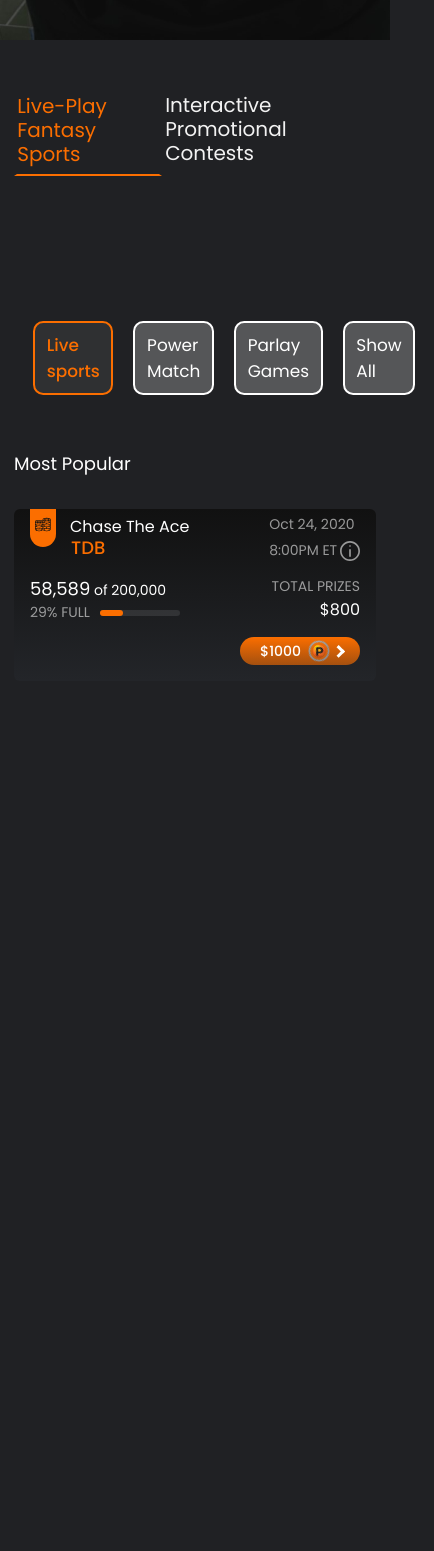
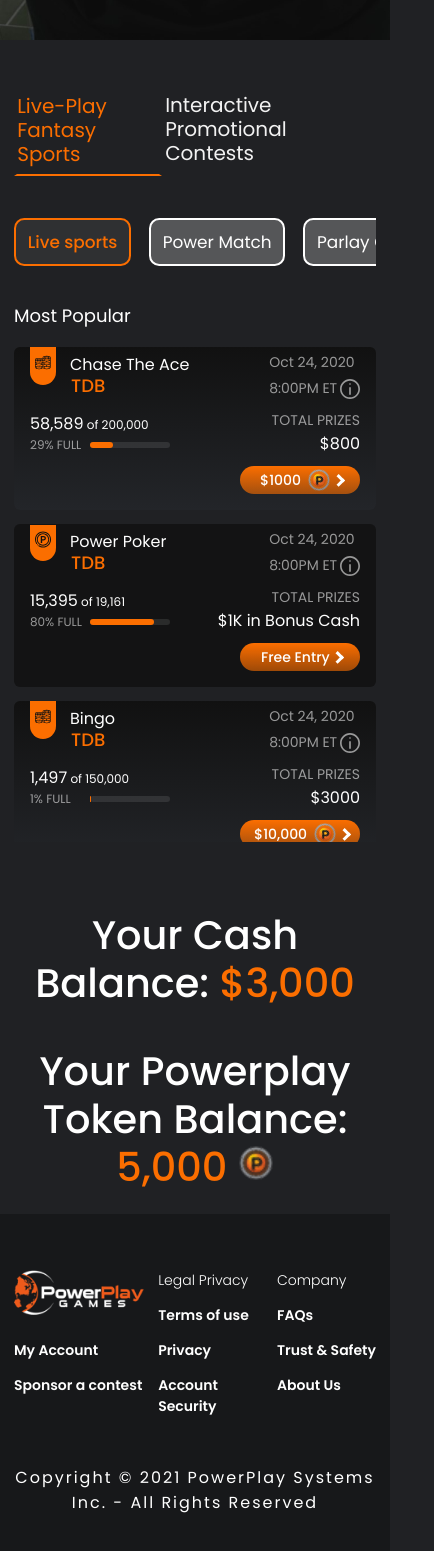
Before and after one commit to fancykingstar/live-fantasy, a React (Create React App) app: page /power-center in a window 390 px wide. Shown: the part 804-2355 px from the top of the page, 434 px wide, since content can reach past the window. Before the commit the page ends 1783 px from the top, so only its background shows below. Built offline with nearby package versions, Linux system fonts and the light colour scheme.

Commit message:
__design-the-responsive-power-center

```diff
--- a/src/components/Footer/Footer.js
+++ b/src/components/Footer/Footer.js
@@ -3,7 +3,7 @@
 import { Link } from 'react-router-dom';
 
 const Footer = props => (
-    <footer className='__footer'>
+    <footer className={`__footer ${props.isBlack ? '__style-2' : ''}`}>
         <div className='__footer-links __container-2'>
             <img src={logo} alt='' className='__logo' />
             <div>Legal Privacy</div>
@@ -17,6 +17,7 @@
             <Link to='/account-security'>Account Security</Link>
             <Link to='/about-us'>About Us</Link>
         </div>
+        <div className='__mediam __center __mt-3'>Copyright © 2021 PowerPlay Systems Inc. - All Rights Reserved</div>
     </footer>
 )
 
--- a/src/components/Footer/Footer.scss
+++ b/src/components/Footer/Footer.scss
@@ -1,6 +1,9 @@
 .__footer{
-    background-image: linear-gradient(to bottom, #202124, #111111);
-    padding: 4em 0 5em 0;
+    background: linear-gradient(to bottom, #202124, #111111);
+    padding: 4em 0;
+    &.__style-2{
+        background: #17181a;
+    }
     .__footer-links{
         display: grid;
         grid-template-columns: auto auto auto;
@@ -18,4 +21,7 @@
         grid-row-end: 3;
         width: 9.3em;
     }
+    .__mediam{
+        letter-spacing: 2px;
+    }
 }
--- a/src/pages/PowerCenter/LivePowerPlay.js
+++ b/src/pages/PowerCenter/LivePowerPlay.js
@@ -4,20 +4,23 @@
 import Stadium from '../../icons/Stadium';
 import PowerPlayGridRow from './PowerPlayGridRow';
 import './table.scss';
+import PowerPlayIcon from '../../assets/powerplay-icon.png';
 
 const LivePowerPlay = props => (
     <div className='__table-wrapper __mt-6 __mb-6'>
-        <table className='__badges-wrapper __h6'>
-            <tbody>
-                <tr>
-                    <td><div className='__outline-badge __active'><Stadium />Live sports</div></td>
-                    <td><div className='__outline-badge'><Billards />Power Match</div></td>
-                    <td><div className='__outline-badge'><CasinoChips />Parlay Games</div></td>
-                    <td><div className='__outline-badge'>Show All</div></td>
-                </tr>
-            </tbody>
-        </table>
+        <div className='__center __badges-wrapper __h6'>
+            <div className='__inline-block'>
+                <div className='__grid'>
+                    <div className='__outline-badge __active'><Stadium />Live sports</div>
+                    <div className='__outline-badge'><Billards />Power Match</div>
+                    <div className='__outline-badge'><CasinoChips />Parlay Games</div>
+                    <div className='__outline-badge'>Show All</div>
+                </div>
+            </div>
+        </div>
+
         <div className='__h6 __mt-2 __mb-1'>Most Popular</div>
+        <div className='__grid-wrapper __hide-scrollbar __mb-5'>
             <div className='__main-grid'>
                 <div className='__hide-on-large'>
                     <div>Type</div>
@@ -37,7 +40,111 @@
                     prize='$800'
                     entryFee='$1000'
                 />
+                <PowerPlayGridRow
+                    type='Power Poker'
+                    Icon={Billards}
+                    date='Oct 24, 2020'
+                    time='8:00PM ET'
+                    contest='TDB'
+                    entries='15395'
+                    totalEntries='19161'
+                    prize='$1K in Bonus Cash'
+                />
+                <PowerPlayGridRow
+                    type='Bingo'
+                    Icon={CasinoChips}
+                    date='Oct 24, 2020'
+                    time='8:00PM ET'
+                    contest='TDB'
+                    entries='1497'
+                    totalEntries='150000'
+                    prize='$3000'
+                    entryFee='$10,000'
+                />
+                <PowerPlayGridRow
+                    type='21’s'
+                    Icon={CasinoChips}
+                    date='Oct 24, 2020'
+                    time='8:00PM ET'
+                    contest='TDB'
+                    entries='27433'
+                    totalEntries='71856'
+                    prize='$3K in Bonus Cash'
+                />
+                <PowerPlayGridRow
+                    type='747'
+                    Icon={Billards}
+                    date='Oct 24, 2020'
+                    time='8:00PM ET'
+                    contest='TDB'
+                    entries='32795'
+                    totalEntries='250000'
+                    prize='$3000'
+                />
+                <PowerPlayGridRow
+                    type='Elite 8'
+                    Icon={CasinoChips}
+                    date='Oct 24, 2020'
+                    time='8:00PM ET'
+                    contest='TDB'
+                    entries='18699'
+                    totalEntries='247904'
+                    prize='$10,0000'
+                />
+                <PowerPlayGridRow
+                    type='Elite 8'
+                    Icon={CasinoChips}
+                    date='Oct 24, 2020'
+                    time='8:00PM ET'
+                    contest='TDB'
+                    entries='21183'
+                    totalEntries='59523'
+                    prize='$300,000'
+                />
+                <PowerPlayGridRow
+                    type='21’s'
+                    Icon={CasinoChips}
+                    date='Oct 24, 2020'
+                    time='8:00PM ET'
+                    contest='TDB'
+                    entries='27433'
+                    totalEntries='71856'
+                    prize='$3K in Bonus Cash'
+                />
+                <PowerPlayGridRow
+                    type='747'
+                    Icon={Billards}
+                    date='Oct 24, 2020'
+                    time='8:00PM ET'
+                    contest='TDB'
+                    entries='32795'
+                    totalEntries='250000'
+                    prize='$3000'
+                />
+                <PowerPlayGridRow
+                    type='Elite 8'
+                    Icon={CasinoChips}
+                    date='Oct 24, 2020'
+                    time='8:00PM ET'
+                    contest='TDB'
+                    entries='18699'
+                    totalEntries='247904'
+                    prize='$10,0000'
+                />
+                <PowerPlayGridRow
+                    type='Elite 8'
+                    Icon={CasinoChips}
+                    date='Oct 24, 2020'
+                    time='8:00PM ET'
+                    contest='TDB'
+                    entries='21183'
+                    totalEntries='59523'
+                    prize='$300,000'
+                />
             </div>
+        </div>
+        <div className='__h2 __center'>Your Cash Balance: <span className='__primary-color'>$3,000</span></div>
+        <div className='__h2 __center __mt-1'>Your Powerplay Token Balance: <span className='__primary-color'>5,000 <img alt='' src={PowerPlayIcon} width='36' /></span></div>
     </div>
 )
 
--- a/src/pages/PowerCenter/PowerCenter.js
+++ b/src/pages/PowerCenter/PowerCenter.js
@@ -4,6 +4,7 @@
 import LivePowerPlay from './LivePowerPlay';
 import './PowerCenter.scss';
 import './table.scss';
+import Footer from '../../components/Footer/Footer'
 
 const PowerCenter = props => {
     const { url } = props.match;
@@ -35,6 +36,7 @@
             <div className='__container'>
                 <Route path={url} component={LivePowerPlay} />
             </div>
+            <Footer isBlack={true} />
         </div>
     )
 }
--- a/src/pages/PowerCenter/PowerPlayGridRow.js
+++ b/src/pages/PowerCenter/PowerPlayGridRow.js
@@ -1,4 +1,4 @@
-import React, { Fragment } from 'react';
+import React from 'react';
 import PowerPlayIcon from '../../assets/powerplay-icon.png';
 import Info from '../../icons/Info';
 
@@ -18,7 +18,7 @@
                 </div>
             </div>
             <div className='__h5 __primary-color __flex __contest'>{contest}</div>
-            <div className='__entries'>
+            <div className='__entries __mr-a'>
                 <span className='__h6'>{addCommas(entries)}</span> of {addCommas(totalEntries)}
                 <div className='__flex'>
                     <span className='__subtitle'>{percentage} FULL</span>
@@ -32,11 +32,11 @@
                 <div className='__mediam'>{prize}</div>
                 <div className='__subtitle __hide-on-large'>PRIZES</div>
             </div>
-            <div className='__h5 __fee-charges'>
+            <div className='__h5 __fee-charges __flex'>
                 {entryFee ? <div className='__flex __ml-a'>
                     {entryFee}
                     <img src={PowerPlayIcon} className='__ml-s' alt='' /> <div className='__chevron __-right __hide-only-on-large'></div></div> :
-                    <div className='__chevron __-right __ml-a'>Free Entry</div>
+                    <div className='__flex __chevron __-right __ml-a'>Free Entry</div>
                 }
             </div>
         </div>
--- a/src/pages/PowerCenter/table.scss
+++ b/src/pages/PowerCenter/table.scss
@@ -1,14 +1,6 @@
 @import '../../scss/colors.scss';
 
 .__table-wrapper{
-    .__badges-wrapper{
-        table-layout: fixed;
-        margin: auto;
-        border-spacing: 1em;
-        td{
-            min-width: 25%;
-        }
-    }
     .__main-grid{
         .__subtitle{
             color: rgba(242, 242, 242, 0.6);
@@ -34,17 +26,26 @@
     }
 }
 
-.__table-wrapper{
-    @media (max-width: 1200px){
-        .__badges-wrapper svg{
-            display: none;
-            white-space: nowrap;
-            clear: both;
+.__badges-wrapper{
+    .__grid{
+        display: grid;
+        grid-template-columns:  repeat(4, 1fr);
+        grid-gap: 1em;
+    }
+    overflow: auto;
+    white-space: nowrap;
+    @media (max-width: 1200px) {
+        svg {
+            display: none
         }
     }
 }
 
 .__table-wrapper{
+    .__grid-wrapper{
+        max-height: 495px;
+        overflow: auto;
+    }
     .__main-grid{
         display: grid;
         grid-template-rows: 1fr 1fr;
@@ -57,25 +58,31 @@
             &:nth-child(odd){
                 background: rgba(17, 17, 17, 0.8);
             }
+            &:nth-child(even){
+                background-color: #17181a;
+            }
             &:first-child{
                 background: #111111;
             }
             display: grid;
-            grid-template-columns: 330px 18% 20% 15% auto;
+            grid-template-columns: 320px 20% auto 20% 120px;
         }
     }
 }
 
 .__table-wrapper{
-    .__main-grid{
-        @media (max-width: 1200px) {
+    @media (max-width: 1200px) {
+        margin: 0 0 1.6em 0 !important;
+        .__main-grid{
+            grid-template-columns: 1fr;
+            grid-gap: 1em;
             >div{
                 display: flex;
                 background: linear-gradient(to bottom, #111111, #232529);
-                margin:  1em 0;
                 flex-wrap: wrap;
                 padding: 5px 16px 16px 16px;
                 border-radius: 6px;
+                margin: 0 !important;
                 &:not(:first-child){
                     margin: 1em 0;
                 }
@@ -112,12 +119,18 @@
                     font-size: 18px;
                 }
                 .__entries{
+                    min-width: 150px;
                     width: 50%;
                     margin: 1em 0;
+                    white-space: nowrap;
+                    font-size: 12px;
+                    .__h6{
+                        font-size: 16px;
+                    }
                 }
                 .__prizes{
+                    text-align: right;
                     width: 50%;
-                    text-align: right;
                 }
                 .__fee-charges{
                     background-image: linear-gradient(to bottom, #fb6e00, rgba(251, 110, 0, 0.6));
@@ -127,10 +140,11 @@
                     cursor: pointer;
                     font-size: 14px;
                     width: 8.57em;
+                    height: 28px;
                     justify-content: center;
                     display: flex;
                     .__flex{
-                        margin: auto;
+                        margin: auto !important;
                     }
                 }
             }
--- a/src/scss/responsive.scss
+++ b/src/scss/responsive.scss
@@ -20,7 +20,7 @@
         width: 90%;
     }
     .__m-0-on-large{
-        margin: 0;
+        margin: 0 !important;
     }
     .__block-on-large{
         display: block;;
--- a/src/scss/styles.scss
+++ b/src/scss/styles.scss
@@ -149,3 +149,15 @@
 .__absolute{
     position: absolute;
 }
+
+.__hide-scrollbar{
+    &::-webkit-scrollbar {
+        width: 0;
+    }
+    // &::-webkit-scrollbar-track {
+    //     background: #f1f1f1;
+    // }
+    // &::-webkit-scrollbar-thumb {
+    //     background: #888;
+    // }
+}
```
Also changed, not shown: 1 other file (tests, documents, lock files or other folders). Lines whose indentation alone changed are shown as unchanged.
